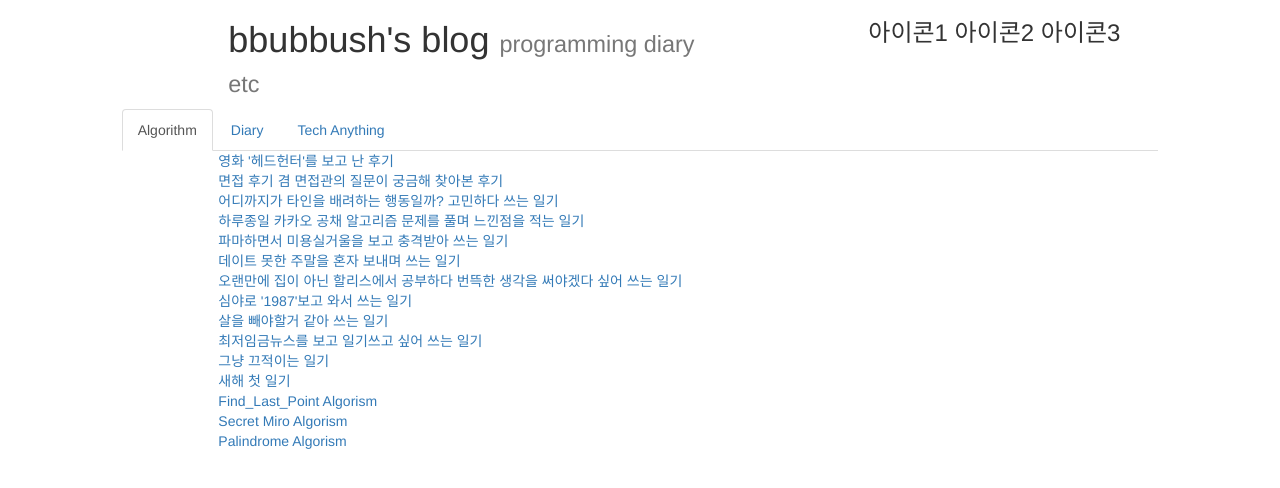
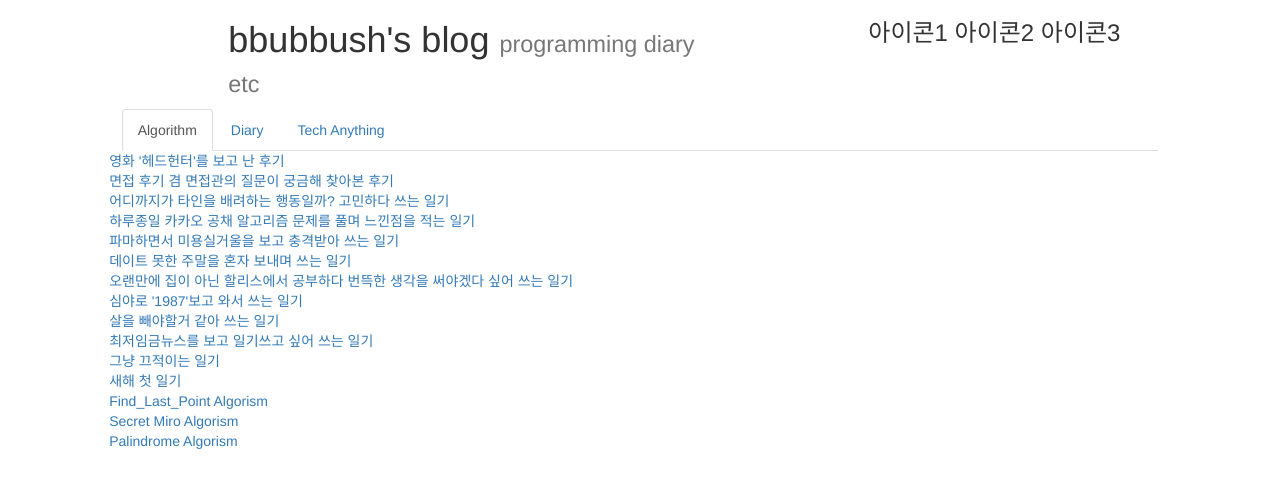
Before and after one commit to bbubbush/bbubbush.io, a Jekyll site: the page built from index.html, in a window 1280 px wide. Shown: the top 488 px of the page. Built offline with Jekyll 4.4.1, drawn with Linux system fonts in a browser that asks for light colours; nearby versions of some CDN libraries.

Commit message:
2018-02-07

```diff
--- a/index.html
+++ b/index.html
@@ -3,7 +3,7 @@
 ---
 <div class="row">
 	{% for post in site.posts %}
-		<div class="col-md-10 col-md-offset-2">
+		<div class="col-md-11 col-md-offset-1">
 			<a href="{{ post.url }}">{{ post.title }}</a>
 		</div>
 	{% endfor %}
```
